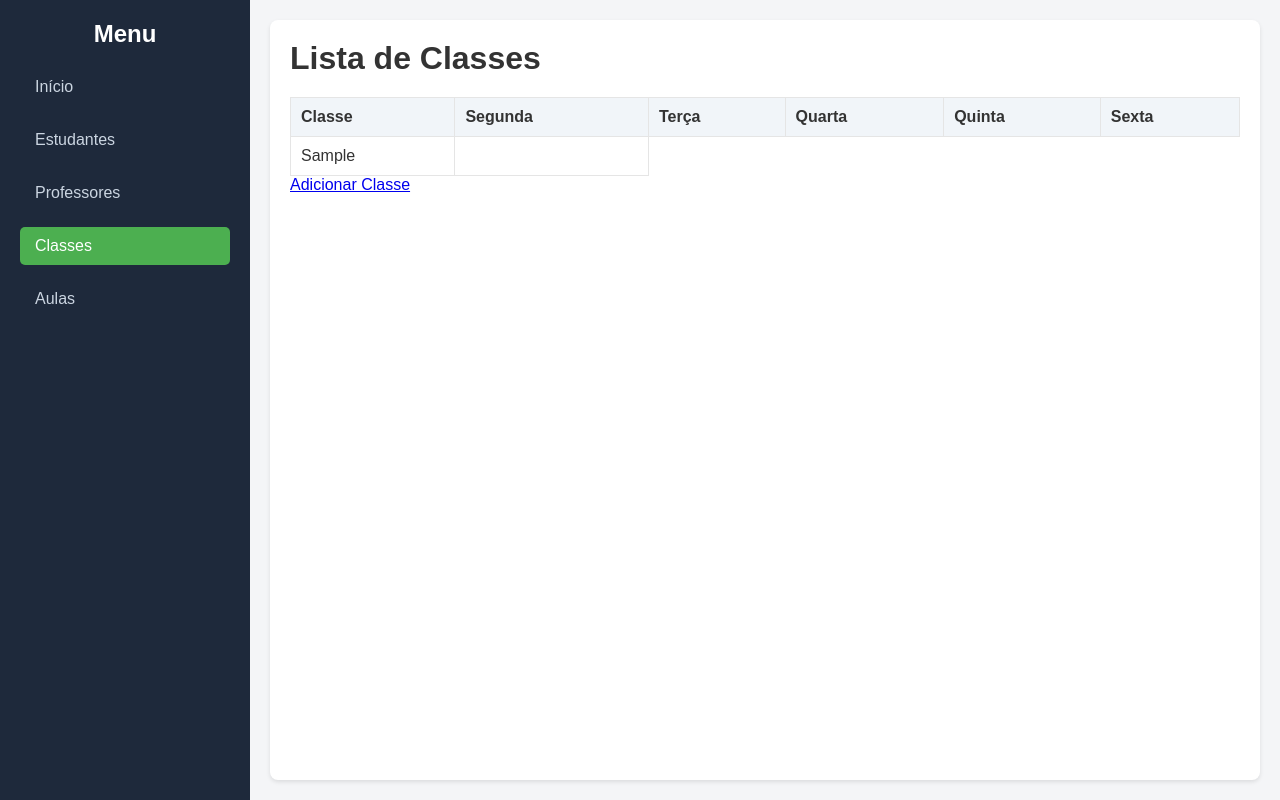
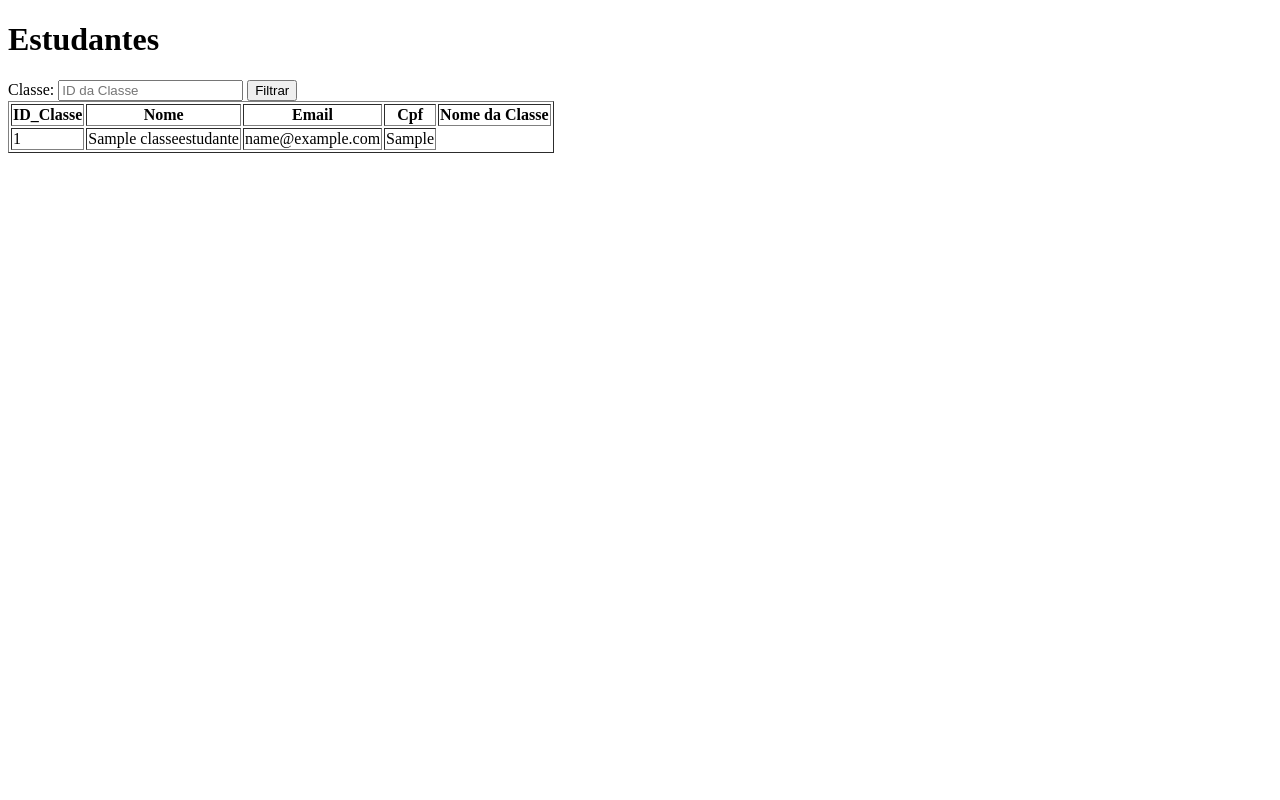
Before and after one commit to LeperfekTz/CAMPL_UNIP, a Django app: page /lista_classes/ in a window 1280 px wide. Run offline with Django 5.2, Linux system fonts and the light colour scheme; tables that the repository leaves empty hold one stand-in row (values such as "Sample post").

Commit message:
fix tela e db classe

```diff
--- a/meuapp/models.py
+++ b/meuapp/models.py
@@ -1,4 +1,5 @@
 from django.db import models
+
 
 class Usuario(models.Model):
     nome = models.CharField(max_length=50)
@@ -11,6 +12,7 @@ class Usuario(models.Model):
     cidade = models.CharField(max_length=50)
     estado = models.CharField(max_length=2)
     cep = models.CharField(max_length=20)
+    idclasse = models.ManyToManyField('Classe', related_name='professores', blank=True)
     papel = models.CharField(
         max_length=20,
         choices=[
@@ -48,6 +50,7 @@ class Estudante(models.Model):
     estado = models.CharField(max_length=2)
     cep = models.CharField(max_length=20)
     dataCriacao = models.DateTimeField(auto_now_add=True)
+    classe = models.ManyToManyField('Classe', related_name='estudantes', blank=True)
 
     def __str__(self):
 
@@ -83,7 +86,15 @@ class V_tela_estudante(models.Model):
         managed = False  # Não deixe o Django gerenciar esta tabela
         db_table = 'V_tela_estudante'  # Nome da sua view ou tabela
 
+class EstudanteClasse(models.Model):
+    id = models.IntegerField(primary_key=True)
+    nome = models.CharField(max_length=255)
+    email = models.EmailField()
+    cpf = models.CharField(max_length=11)
 
+    class Meta:
+        managed = False  # Indica que essa tabela/visão é apenas leitura
+        db_table = 'v_tela_classeestudante'  # Nome da sua view no banco
 
 class Responsavel(models.Model):
     idestudante = models.ForeignKey(
@@ -123,19 +134,22 @@ class Aula(models.Model):
 
 class Classe(models.Model):
     classe = models.CharField(max_length=10, null=True, blank=True)
-    estudante = models.ForeignKey(Estudante, on_delete=models.SET_NULL, null=True, db_column='idestudante')
-    professor = models.ForeignKey(Professor, on_delete=models.CASCADE, db_column='idprofessor', related_name='classes')
     aula = models.ForeignKey(Aula, on_delete=models.CASCADE, db_column='idaula', related_name='classes')
-    idestudante = models.ManyToManyField(Estudante, related_name='classes', blank=True)
+    idclasse = models.ManyToManyField(Estudante, related_name='classes', blank=True)
     dataCriacao = models.DateTimeField(auto_now_add=True)
-    # segunda = models.CharField(max_length=50, null=True, blank=True)
-    # terca = models.CharField(max_length=50, null=True, blank=True)
-    # quarta = models.CharField(max_length=50, null=True, blank=True)
-    # quinta = models.CharField(max_length=50, null=True, blank=True)
-    # sexta = models.CharField(max_length=50, null=True, blank=True)
+
 
     def __str__(self):
         return f"{self.classe} - {self.estudante.nome}"
 
     class Meta:
         db_table = 'classe'  # Nome da tabela no banco de dados
+
+
+class Presenca(models.Model):
+    estudante = models.OneToOneField(
+        EstudanteClasse,  # Relaciona com a view VTelaClasseEstudante
+        on_delete=models.CASCADE,  # O que acontece se o estudante for excluído
+        primary_key=True,  # Define estudante como a chave primária
+    )
+    presenca = models.BooleanField(default=False)  # Campo de presença
--- a/meuapp/static/css/lista_classes.css
+++ b/meuapp/static/css/lista_classes.css
@@ -1,142 +1,27 @@
-/* Reset básico */
-* {
-    margin: 0;
-    padding: 0;
-    box-sizing: border-box;
-    font-family: 'Arial', sans-serif;
-}
-
 body {
-    background-color: #f4f5f7;
-    color: #333;
-}
-
-/* Estrutura geral */
-.container {
-    display: flex;
-    min-height: 100vh;
-}
-
-/* Barra lateral */
-.sidebar {
-    width: 250px;
-    background-color: #1e293b;
-    color: #fff;
-    padding: 20px;
-}
-
-.sidebar h2 {
-    font-size: 1.5rem;
-    margin-bottom: 20px;
-    text-align: center;
-}
-
-.sidebar ul {
-    list-style-type: none;
-}
-
-.sidebar ul li {
-    margin-bottom: 15px;
-}
-
-.sidebar ul li a {
-    color: #cbd5e1;
-    text-decoration: none;
-    font-size: 1rem;
-    padding: 10px 15px;
-    display: block;
-    border-radius: 5px;
-    transition: background-color 0.3s ease, color 0.3s ease;
-}
-
-.sidebar ul li a.active,
-.sidebar ul li a:hover {
-    background-color: #4caf50;
-    color: #fff;
-}
-
-/* Conteúdo principal */
-.content {
-    flex: 1;
-    padding: 20px;
-    background-color: #fff;
-    border-radius: 8px;
-    box-shadow: 0 2px 4px rgba(0, 0, 0, 0.1);
+    font-family: Arial, sans-serif;
     margin: 20px;
 }
 
-.content h2 {
-    font-size: 1.8rem;
-    margin-bottom: 20px;
-    color: #1e293b;
+table {
+    width: 100%;
+    border-collapse: collapse;
 }
 
-.content h3 {
-    font-size: 1.5rem;
-    margin-bottom: 15px;
-    color: #333;
+th, td {
+    padding: 10px;
+    text-align: left;
+    border: 1px solid #ddd;
 }
 
-/* Formulário */
-form {
-    display: flex;
-    flex-direction: column;
-    gap: 10px;
-}
-
-form label {
-    display: flex;
-    align-items: center;
-    gap: 10px;
-    font-size: 1rem;
-    color: #333;
-}
-
-form button {
-    background-color: #4caf50;
+button {
+    padding: 10px;
+    background-color: #4CAF50;
     color: white;
-    padding: 12px 20px;
     border: none;
-    border-radius: 5px;
-    font-size: 1rem;
-    cursor: pointer;
-    transition: background-color 0.3s ease;
-}
-
-form button:hover {
-    background-color: #388e3c;
-}
-
-/* Checkbox */
-input[type="checkbox"] {
-    width: 18px;
-    height: 18px;
     cursor: pointer;
 }
 
-/* Tabela */
-table {
-    width: 100%;
-    border-collapse: collapse;
-    margin-top: 20px;
+button:hover {
+    background-color: #45a049;
 }
-
-th, td {
-    border: 1px solid #e5e5e5;
-    padding: 10px;
-    text-align: left;
-}
-
-th {
-    background-color: #f1f5f9;
-    font-weight: bold;
-    color: #333;
-}
-
-tr:nth-child(even) {
-    background-color: #f9fbfc;
-}
-
-tr:hover {
-    background-color: #e2e8f0;
-}
--- a/meuapp/templates/lista_classes.html
+++ b/meuapp/templates/lista_classes.html
@@ -1,58 +1,39 @@
 <!DOCTYPE html>
-<html lang="pt-BR">
+<html lang="en">
 <head>
-  <meta charset="UTF-8" />
-  <meta name="viewport" content="width=device-width, initial-scale=1.0" />
-  <title>App Escola</title>
-  {% load static %}
-  <link rel="stylesheet" href="{% static 'css/lista_classes.css' %}" />
+    <meta charset="UTF-8">
+    <title>Lista de Estudantes</title>
 </head>
 <body>
-  <div class="container">
-    <!-- Barra lateral -->
-    <div class="sidebar">
-      <h2>Menu</h2>
-      <ul>
-        <li><a href="{% url 'pagina_inicial' %}">Início</a></li>
-        <li><a href="{% url 'lista_estudantes' %}">Estudantes</a></li>
-        <li><a href="{% url 'lista_professores' %}">Professores</a></li>
-        <li><a href="{% url 'lista_classes' %}" class="active">Classes</a></li>
-        <li><a href="{% url 'lista_aulas' %}">Aulas</a></li>
-      </ul>
-    </div>
+    <h1>Estudantes</h1>
 
-    <!-- Conteúdo principal -->
-    <div class="content">
-      <h1>Lista de Classes</h1>
-      <div class="schedule-container">
-        <table>
+    <form method="POST" action="/lista_classes/">
+        {% csrf_token %}
+        <label for="idclasse">Classe:</label>
+        <input type="number" name="idclasse" id="idclasse" placeholder="ID da Classe">
+        <button type="submit">Filtrar</button>
+    </form>
+
+    <table border="1">
         <thead>
             <tr>
-              <th>Classe</th>
-              <th>Segunda</th>
-              <th>Terça</th>
-              <th>Quarta</th>
-              <th>Quinta</th>
-              <th>Sexta</th>
+                <th>ID_Classe</th>
+                <th>Nome</th>
+                <th>Email</th>
+                <th>Cpf</th>
+                <th>Nome da Classe</th>
             </tr>
         </thead>
         <tbody>
-            {% for classe in classes %}
+            {% for estudante in estudantes %}
                 <tr>
-                <td>{{ classe.classe }}</td>  <!-- Nome da classe -->
-                <td>{{ classe. }}</td>  <!-- Segunda-feira -->
-
-              </tr>
-            {% empty %}
-              <tr>
-                <td colspan="6">Nenhuma classe cadastrada.</td>
+                    <td>{{ estudante.id }}</td>
+                    <td>{{ estudante.nome }}</td>
+                    <td>{{ estudante.email }}</td>
+                    <td>{{ estudante.cpf}}
                 </tr>
             {% endfor %}
         </tbody>
     </table>
-      </div>
-      <a href="{% url 'adicionar_classe' %}" class="btn btn-primary">Adicionar Classe</a>
-    </div>
-  </div>
 </body>
 </html>
--- a/meuapp/urls.py
+++ b/meuapp/urls.py
@@ -15,6 +15,6 @@ urlpatterns = [
     path('adicionar-estudante-responsavel/', views.adicionar_estudante_responsavel, name='adicionar_estudante_responsavel'),
     path('excluir_professor/excluir/<int:professor_id>/', views.excluir_professor, name='excluir_professor'),
     path('excluir_estudante/excluir/<int:estudante_id>/', views.excluir_estudante, name='excluir_estudante'),
-    path('adicionar_classe/', views.adicionar_classe, name='adicionar_classe'),
-    path('adicionar_alunos_na_classe/<int:classe_id>/', views.adicionar_alunos_na_classe, name='adicionar_alunos_na_classe'),
+
+
 ]
--- a/meuapp/views.py
+++ b/meuapp/views.py
@@ -1,8 +1,10 @@
-from .models import Estudante, Professor, Aula, Classe, Usuario, V_tela_estudante
+from .models import Estudante, Professor, Aula, Classe, Usuario, V_tela_estudante, EstudanteClasse, Presenca
 from .forms import EstudanteForm, ProfessorForm, ResponsavelForm, ClasseForm
 from django.shortcuts import render, get_object_or_404, redirect
 from django.shortcuts import redirect
 from django.contrib import messages
+from django.http import JsonResponse
+
 
 def adicionar_estudante_responsavel(request):
     if request.method == 'POST':
@@ -140,17 +142,17 @@ def adicionar_classe(request):
 
     return render(request, 'adicionar_classe.html', {'form': form})
 
-def adicionar_alunos_na_classe(request, classe_id):
+def adicionar_estudante_na_classe(request, classe_id):
     classe = get_object_or_404(Classe, id=classe_id)  # Obtém a classe
     estudantes = Estudante.objects.all()  # Obtém todos os estudantes cadastrados
 
     if request.method == "POST":
-        alunos_selecionados = request.POST.getlist('alunos')  # Obtém os alunos selecionados
-        classe.idestudante.set(alunos_selecionados)  # Atribui os alunos à classe
+        estudante_selecionados = request.POST.getlist('estudante')  # Obtém os estudante selecionados
+        classe.idestudante.set(estudante_selecionados)  # Atribui os estudante à classe
         classe.save()  # Salva a atualização da classe
         return redirect('lista_classes')  # Redireciona para a lista de classes
 
-    return render(request, 'adicionar_alunos_na_classe.html', {'classe': classe, 'estudantes': estudantes})
+    return render(request, 'adicionar_estudante_na_classe.html', {'classe': classe, 'estudantes': estudantes})
 
 def editar_aula(request):
     # Lógica para editar a aula
@@ -181,16 +183,29 @@ def lista_professores(request):
     professores = Professor.objects.select_related('usuario').all()
     return render(request, 'lista_professores.html', {'professores': professores})
 
+
+# View corrigida para passar as classes e não os estudantes
 def lista_classes(request):
-    # Obtém todas as classes do banco de dados
-    classes = Classe.objects.all()  # Obtém todas as classes
-    return render(request, 'lista_classes.html', {'classes': classes})
+    # Receber o `idclasse` via POST ou GET
+    id_classe = request.POST.get('idclasse', None)
+
+    if id_classe:
+        estudantes = EstudanteClasse.objects.filter(idclasse=id_classe)
+    else:
+        estudantes = EstudanteClasse.objects.all()
+
+    return render(request, 'lista_classes.html', {'estudantes': estudantes})
+
+def buscar_alunos_por_classe(request):
+    id_classe = request.GET.get('idclasse')
+    alunos = EstudanteClasse.objects.filter(idclasse=id_classe).values(
+        'id', 'nome', 'email', 'telefone', 'idclasse__nome'
+    )
+    return JsonResponse(list(alunos), safe=False)
+
+
+
 
 def estudantes_view(request):
     estudantes = Estudante.objects.all().select_related('responsavel')
     return render(request, 'estudantes.html', {'estudantes': estudantes})
-# Exemplo de como acessar as 'classes' de um professor
-def obter_classes_do_professor(professor_id):
-    professor = Professor.objects.get(id=professor_id)
-    classes_do_professor = professor.classes.all()  # Usando o related_name
-    return classes_do_professor
```
Also changed, not shown: meuapp/templates/adicionar_alunos_na_classe.html (deleted, +0 -38 lines), meuapp/templates/adicionar_classe.html (deleted, +0 -33 lines), meuapp/migrations/0001_initial.py. Lines whose indentation alone changed are shown as unchanged.
